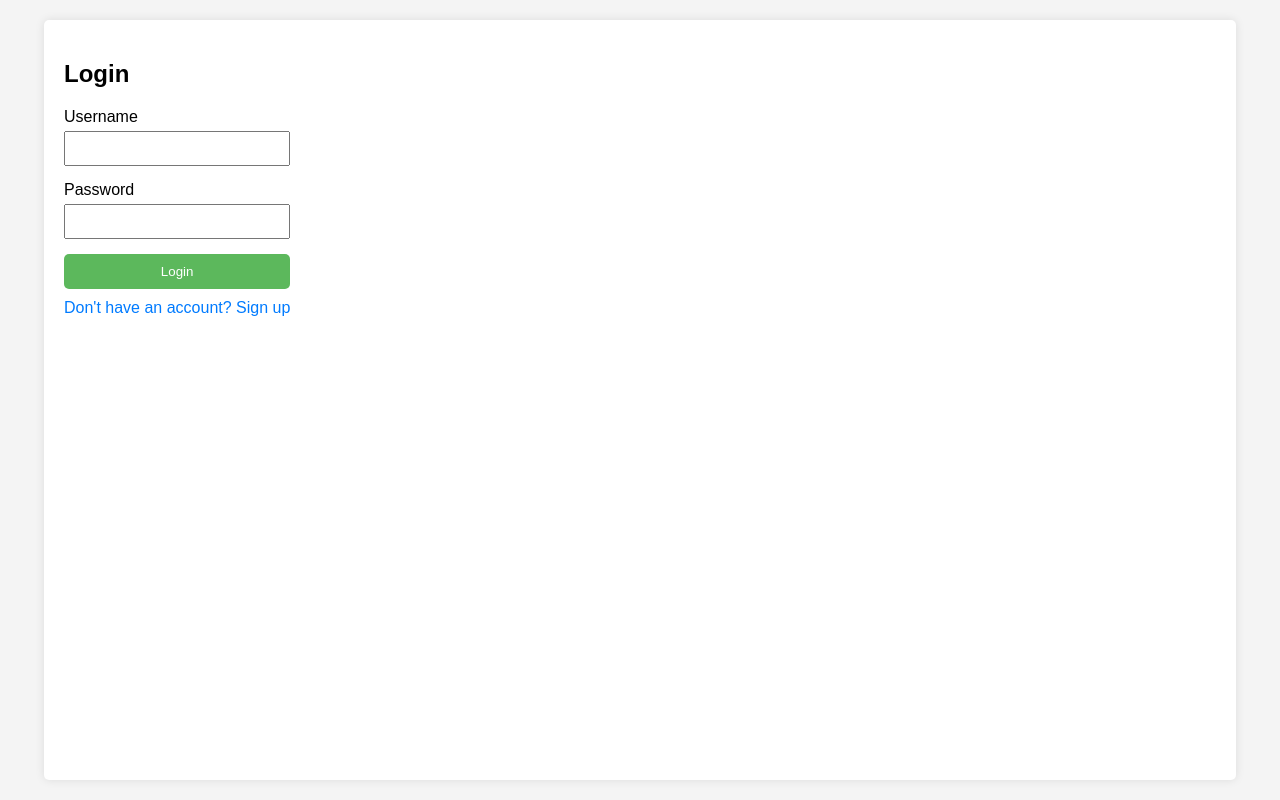
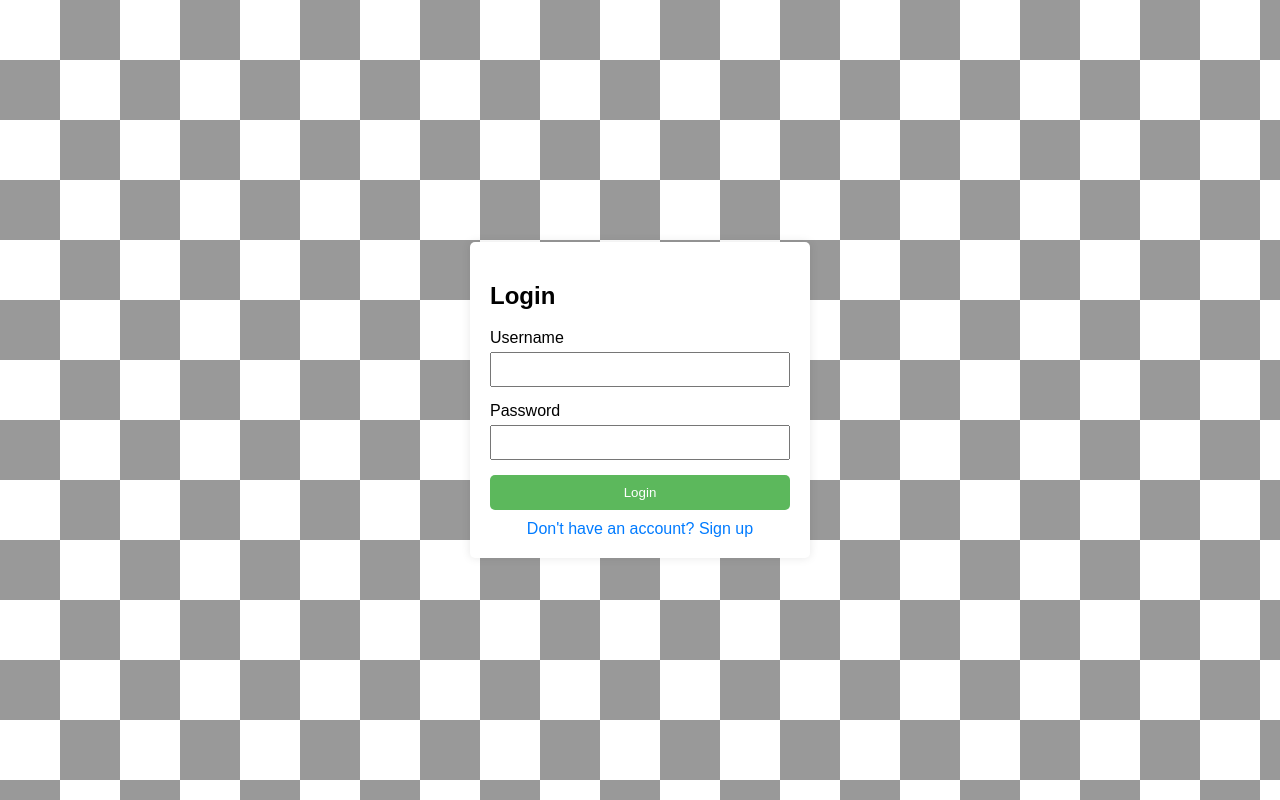
Before and after one commit to Callmenitin47/Online-Chess, a Flask app: page /home in a window 1280 px wide. Run offline with Flask 3, Linux system fonts and the light colour scheme.

Commit message:
Modification made in styling of home page and added class for chess board

```diff
--- a/static/style.css
+++ b/static/style.css
@@ -5,6 +5,24 @@ display: flex;
 justify-content: center;
 align-items: center;
 height: 100vh;
+background: linear-gradient(
+45deg,
+#999 25%,
+transparent 25%,
+transparent 75%,
+#999 75%,
+#999
+),
+linear-gradient(
+45deg,
+#999 25%,
+transparent 25%,
+transparent 75%,
+#999 75%,
+#999
+);
+background-size: 120px 120px;
+background-position: 0 0, 60px 60px;
 }
 .container {
 background-color: #fff;
@@ -198,10 +216,11 @@ Chess board styling
 */
 
 
-.container {
+.chess-container {
 display: flex;
 width: 90vw;
 height: 90vh;
+background-color: #fff;
 }
 .chess-board {
 flex: 1;
@@ -229,6 +248,12 @@ background-size: cover;
 .chess-board .dark:hover {
 cursor: pointer;
 }
+
+.chess-board .box-clicked
+{
+background-color:rgb(135,217,22);
+}
+
 .opponents {
 flex: 1;
 margin-left: 20px;
```
